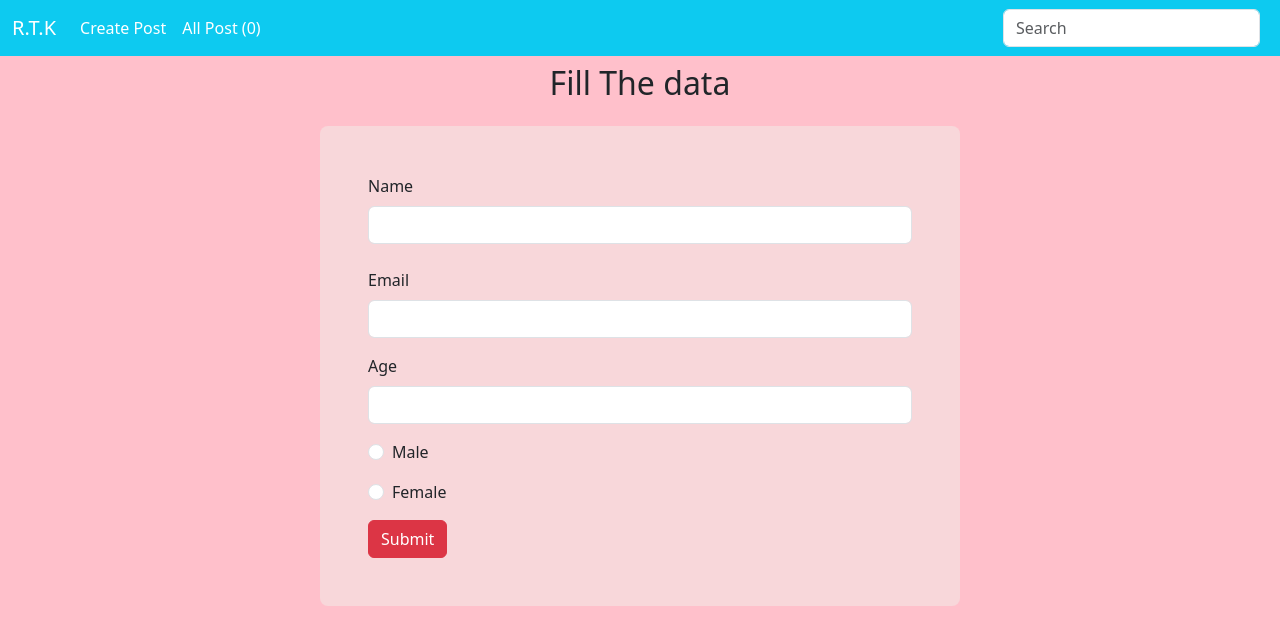
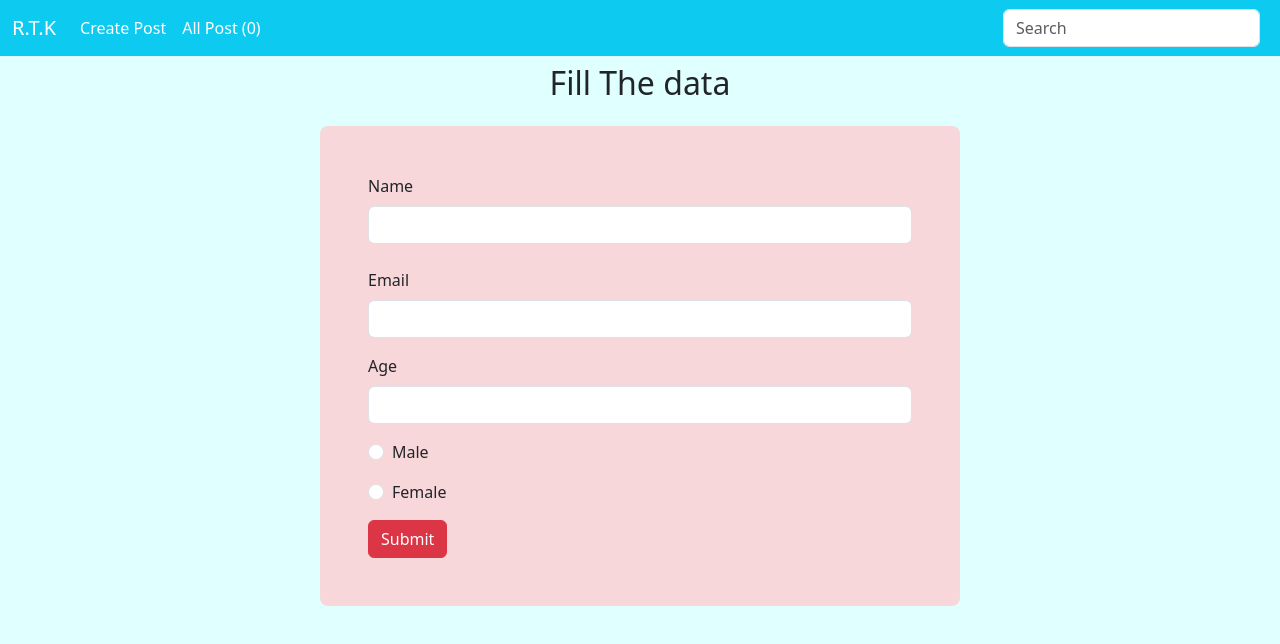
Before and after one commit to ritikmaurya4747/Redux-C_R_U_D, a React (Vite) app: page / in a window 1280 px wide. Shown: the top 644 px of the page. Built offline with nearby package versions, Linux system fonts and the light colour scheme.

Commit message:
adding some css

```diff
--- a/src/index.css
+++ b/src/index.css
@@ -1,4 +1,4 @@
 
 body{
-    background-color: pink;
+    background-color: lightcyan;
 }
```
